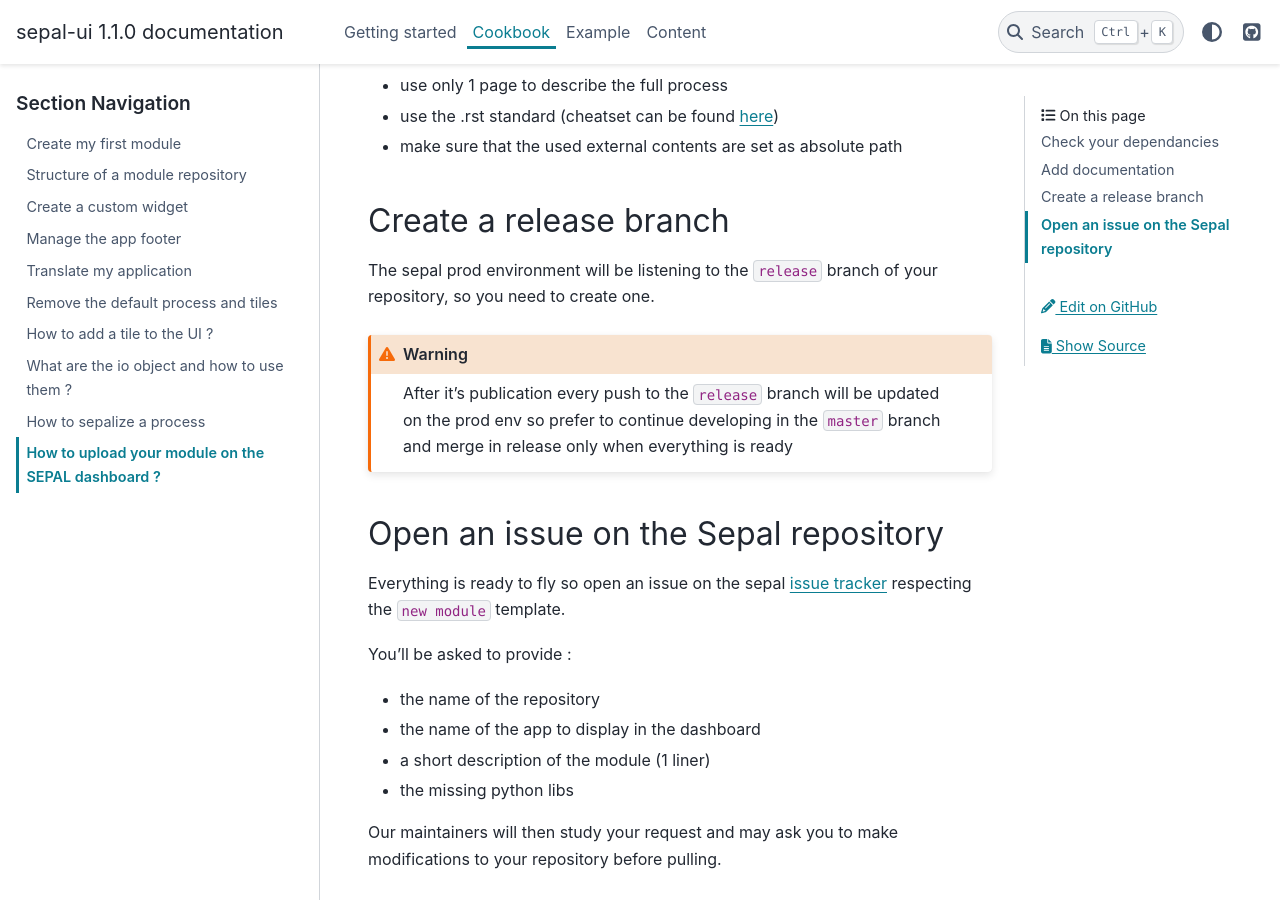
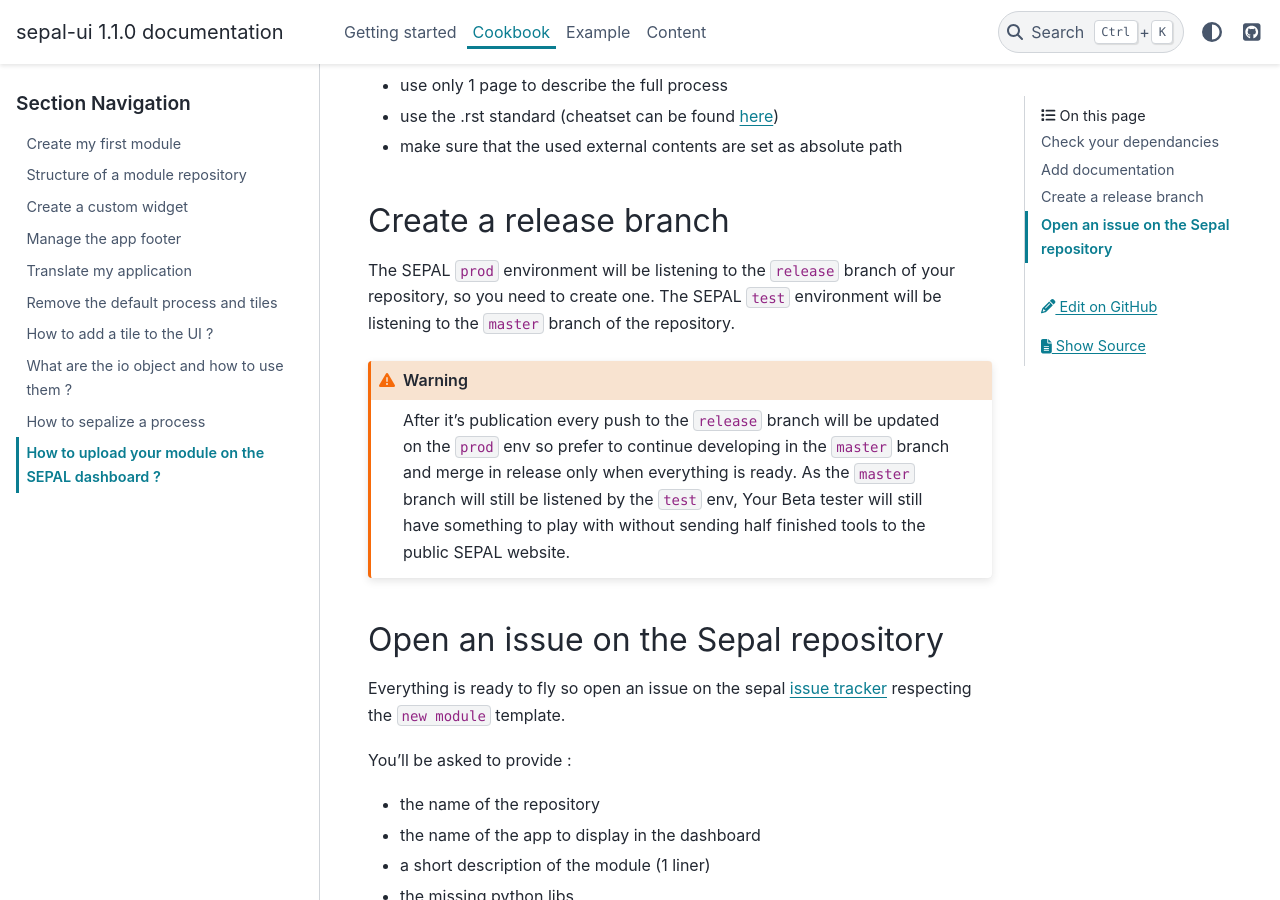
Before and after one commit to openforis/sepal_ui, a Sphinx documentation site: the page built from docs/source/tutorials/send-to-sepal.rst, in a window 1280 px wide and 900 px high, scrolled down 962 px. Built offline with Sphinx 7.4.7 and the PyData theme 0.15.4, drawn with Linux system fonts in a browser that asks for light colours; the version number is read from the project's files by our own code.

Commit message:
improve doc Fix #164

```diff
--- a/docs/source/tutorials/send-to-sepal.rst
+++ b/docs/source/tutorials/send-to-sepal.rst
@@ -31,11 +31,12 @@ To be used by other Sepal users, your module will need to provide a complete doc
 Create a release branch
 -----------------------
 
-The sepal prod environment will be listening to the :code:`release` branch of your repository, so you need to create one.
+The SEPAL :code:`prod` environment will be listening to the :code:`release` branch of your repository, so you need to create one.
+The SEPAL :code:`test` environment will be listening to the :code:`master` branch of the repository.
 
 .. warning::
 
-    After it's publication every push to the :code:`release` branch will be updated on the prod env so prefer to continue developing in the :code:`master` branch and merge in release only when everything is ready
+    After it's publication every push to the :code:`release` branch will be updated on the :code:`prod` env so prefer to continue developing in the :code:`master` branch and merge in release only when everything is ready. As the :code:`master` branch will still be listened by the :code:`test` env, Your Beta tester will still have something to play with without sending half finished tools to the public SEPAL website.
 
 Open an issue on the Sepal repository
 -------------------------------------
```
